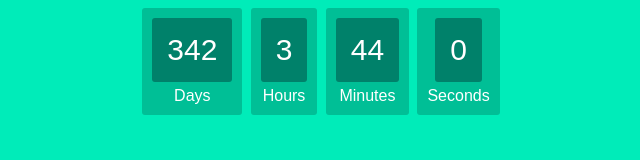
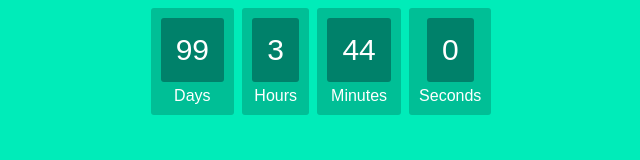
Before and after one commit to rishabhrbs96/rishabhrbs96.github.io, a plain HTML site: page timeleft.html in a window 1280 px wide. Shown: the whole page, without its empty margins (319-959 px from the left). Drawn offline with Linux system fonts and the light colour scheme.

Commit message:
updating timeleft.html

```diff
--- a/timeleft.html
+++ b/timeleft.html
@@ -72,7 +72,7 @@ h1{
 </div>
 <script>
 // Set the date we're counting down to
-var countDownDate = new Date("Dec 31, 2018 23:59:59").getTime();
+var countDownDate = new Date("May 2, 2018 23:59:59").getTime();
 
 // Update the count down every 1 second
 var x = setInterval(function() {
```
